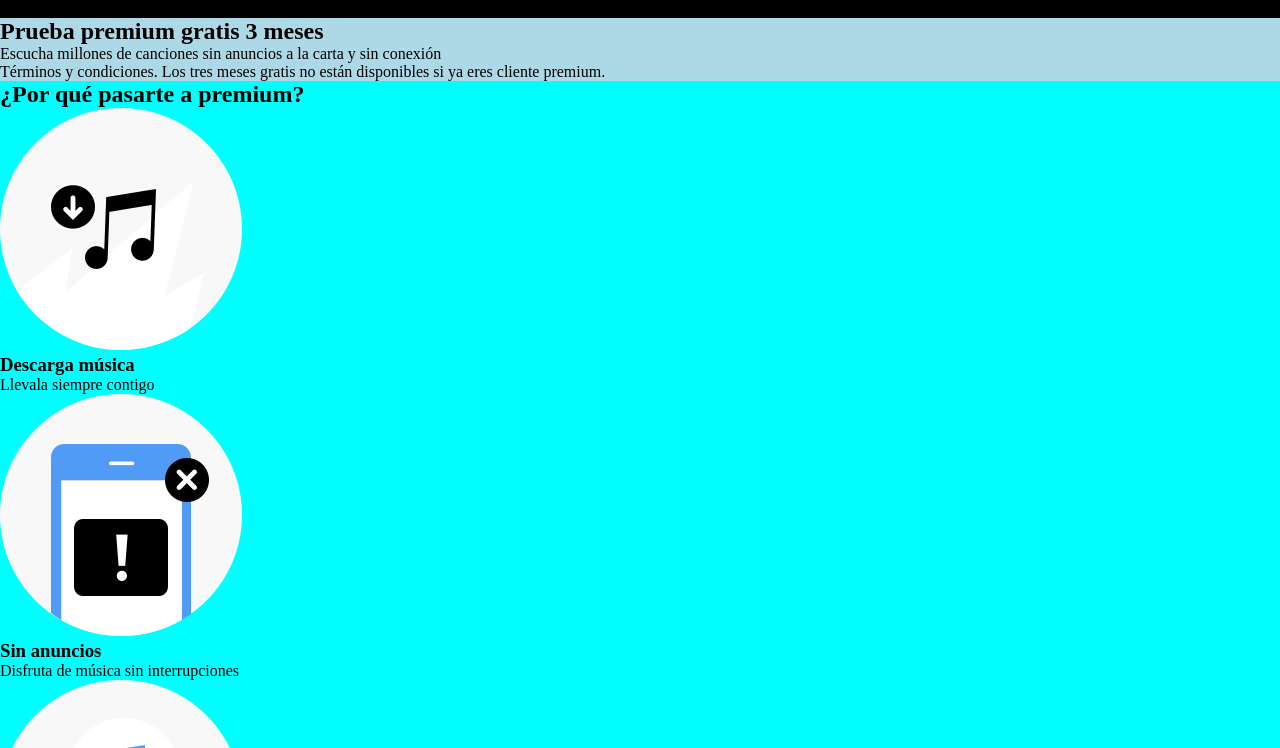
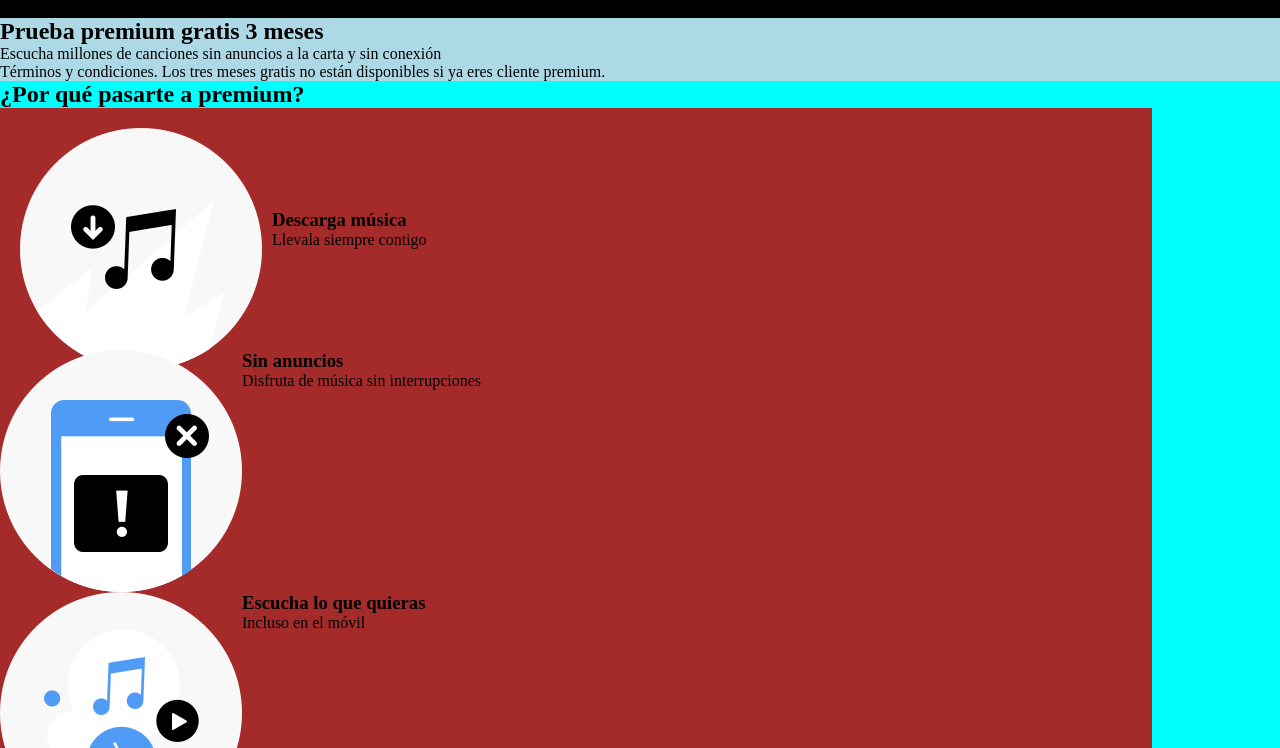
Before and after one commit to IvanaVit/promo-V-module-1-1-pair-2-spotify, a plain HTML site: page version-0/index.html in a window 1280 px wide. Shown: the part 52-800 px from the top of the page. Drawn offline with Linux system fonts and the light colour scheme.

Commit message:
pruebasGrid

```diff
--- a/version-0/CSS/style.css
+++ b/version-0/CSS/style.css
@@ -3,7 +3,7 @@
 
 }
 
-.container {
+.container1 {
     margin: auto;
 }
 
@@ -37,3 +37,31 @@
     margin: 0 auto;
     background-color: cyan;
 }
+
+.container2{
+    background-color: brown;
+    width: 90%;
+    height: 65%;
+    display: grid;
+    grid-template-columns: 1fr 4fr;
+    grid-template-rows: 1fr 1fr 1fr 1fr;
+}
+
+.article1{
+    display: flex;
+    flex-direction: column;
+    justify-content: center;
+    align-items: left;
+    padding: 30px;
+}
+
+figure{
+    width: 50px;
+    height: 50px;
+    padding: 20px;
+
+}
+
+.img{
+    width: 100%;
+}
--- a/version-0/index.html
+++ b/version-0/index.html
@@ -23,24 +23,39 @@
 
         <section class="box2">
             <h2> ¿Por qué pasarte a premium?</h2>
-                <article>
+            <div class="container2">
+                <figure>
                     <img src="./Images/benefit-1.png" alt="Nota musical">
+                </figure>
+                <article class="article1">
                     <h3>Descarga música</h3>
                     <p>Llevala siempre contigo</p>
                 </article>
-                    <img src="./Images/benefit-2.png" alt="Imagen pantalla móvil">
+
+
+                <img src="./Images/benefit-2.png" alt="Imagen pantalla móvil">
+                <article class="article2">
+
                     <h3>Sin anuncios</h3>
                     <p>Disfruta de música sin interrupciones</p>
-                <article>
-                    <img src="./Images/benefit-3.png" alt="Play">
+                </article>
+
+                <img src="./Images/benefit-3.png" alt="Play">
+                <article class="article3">
+
                     <h3>Escucha lo que quieras</h3>
                     <p>Incluso en el móvil</p>
                 </article>
-                <article>
-                    <img src="./Images/benefit-4.png" alt="Imagen pantalla móvil">
+
+                <img src="./Images/benefit-4.png" alt="Imagen pantalla móvil">
+                <article class="article4">
+
                     <h3>Salta todas las canciones que quieras</h3>
                     <p>Simplemente dale a siguiente</p>
                 </article>
+
+
+            </div>
         </section>
     </main>
     <footer>
```
